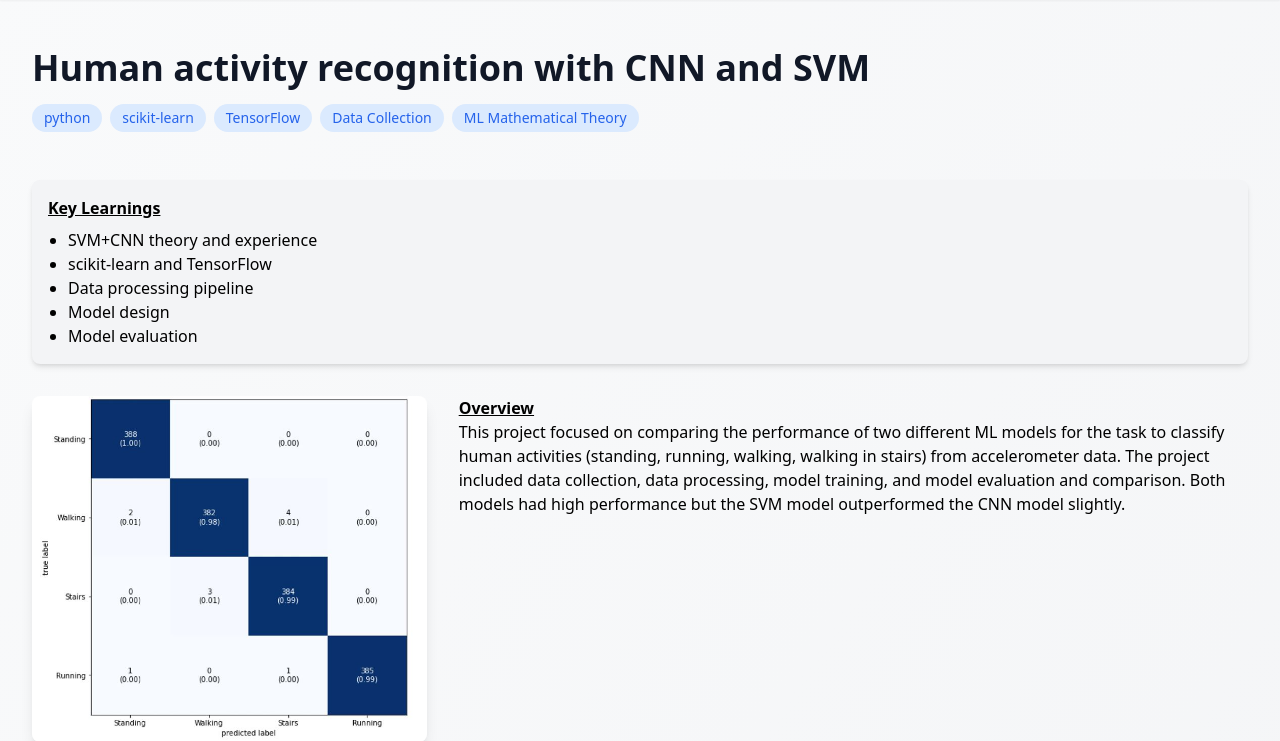
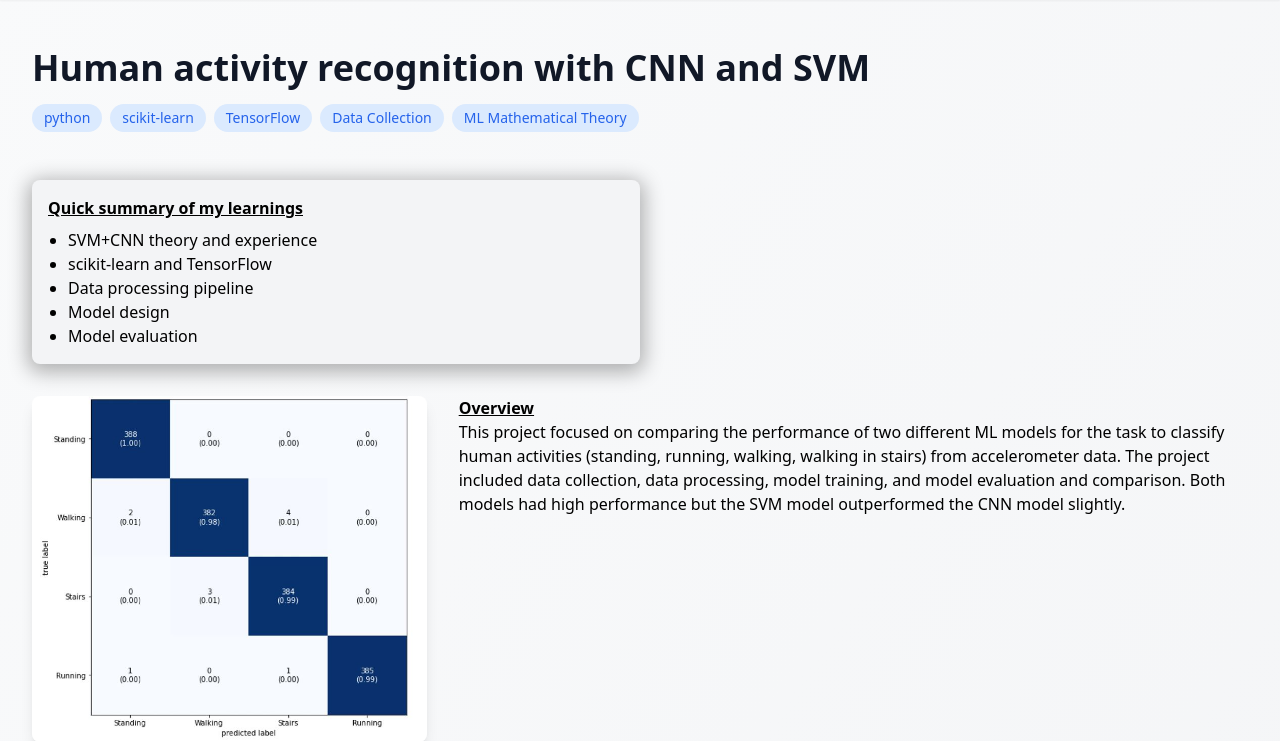
Before and after one commit to patriksn/portfolio, a Flask app: page /activity-recognition in a window 1280 px wide. Shown: the part 64-805 px from the top of the page. Run offline with Flask 3, Linux system fonts and the light colour scheme; some libraries are stand-ins or nearby versions.

Commit message:
Style: Resized highlights box

```diff
--- a/portfolio_page/templates/project2.html
+++ b/portfolio_page/templates/project2.html
@@ -15,8 +15,8 @@
     </div>
 
 <!-- Learning Highlights Box -->
-<div class="bg-gray-100 p-4 rounded-lg shadow-md mb-8">
-    <h3 class="font-bold underline mb-2">Key Learnings</h3>
+<div class="bg-gray-100 p-4 rounded-lg shadow-[0_4px_20px_4px_rgba(0,0,0,0.3)] w-1/2 mb-8">
+    <h3 class="font-bold underline mb-2">Quick summary of my learnings</h3>
     <ul class="list-disc pl-5">
         <li>SVM+CNN theory and experience</li>
         <li>scikit-learn and TensorFlow</li>
```
